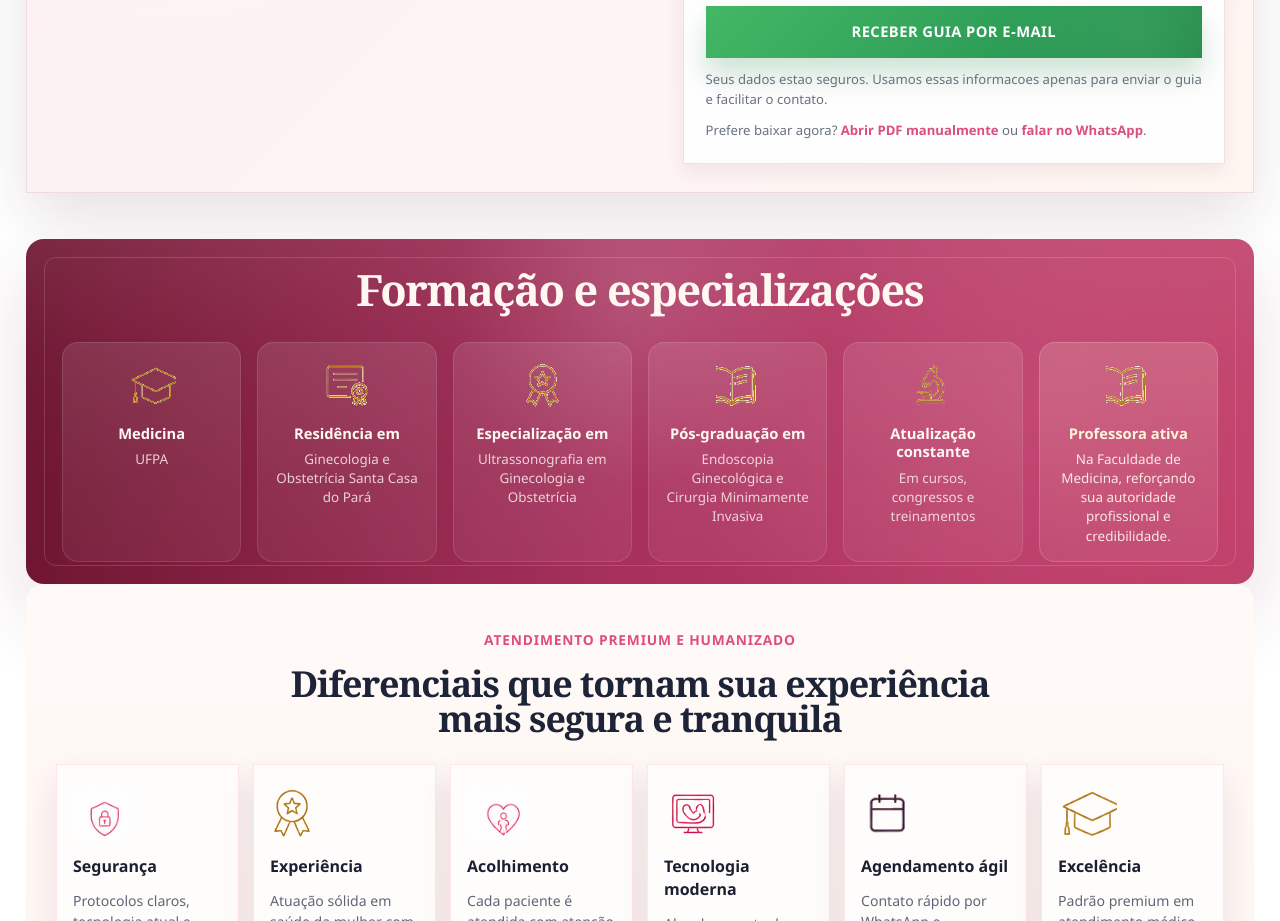
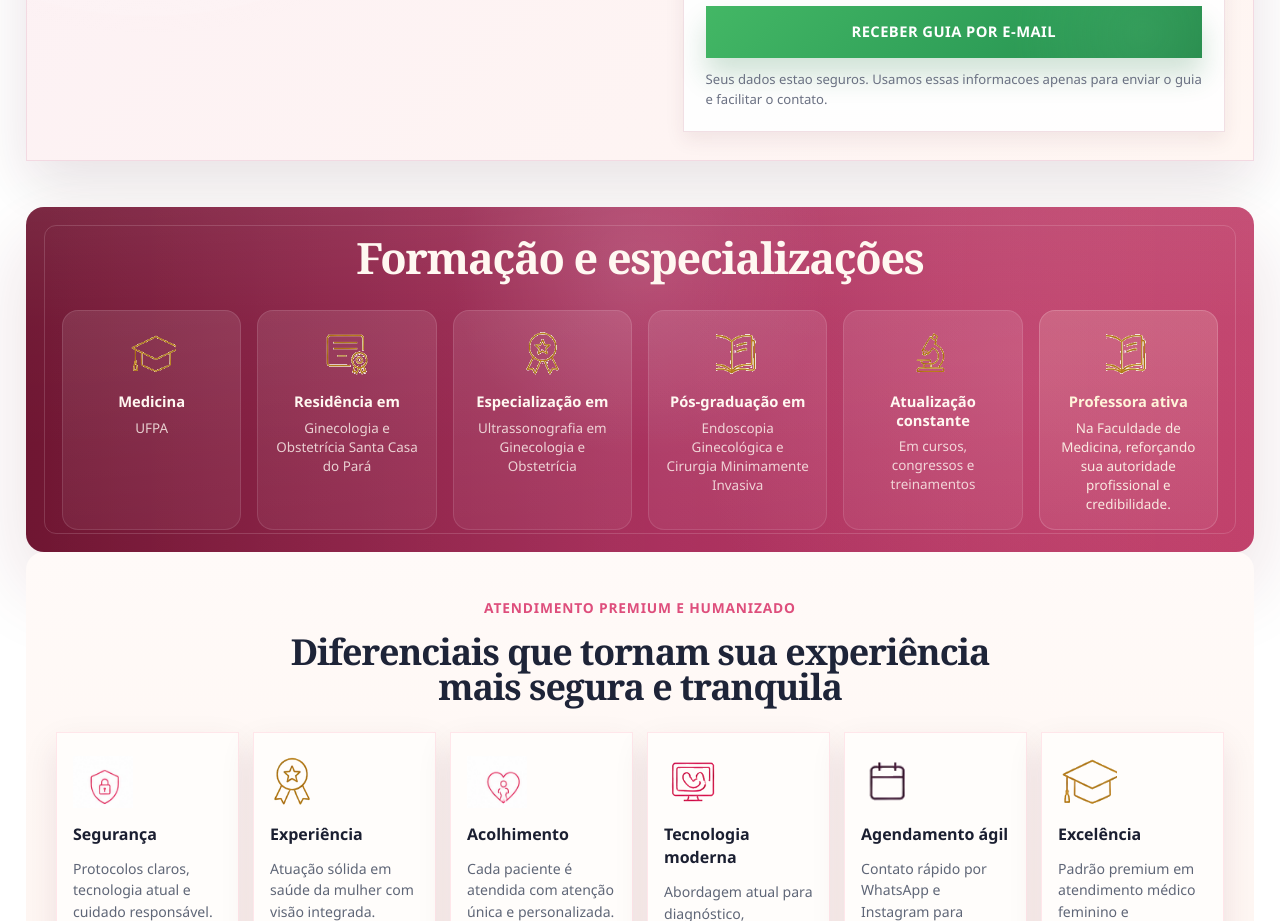
Before and after one commit to amazonashubsolutions-web/drajessicabarros, a React (Vite) app: page / in a window 1280 px wide. Shown: the part 2220-3141 px from the top of the page. Built offline with nearby package versions, Linux system fonts and the light colour scheme.

Commit message:
Remove manual PDF fallback from lead magnet

```diff
--- a/src/components/LeadMagnetSection.jsx
+++ b/src/components/LeadMagnetSection.jsx
@@ -1,5 +1,4 @@
 import { useMemo, useState } from "react";
-import guidePdfUrl from "../leadmagnet/leadmagnet.pdf?url";
 import { links } from "../data/content";
 import SectionHeading from "./SectionHeading";
 
@@ -102,7 +101,7 @@ export default function LeadMagnetSection() {
     } catch (error) {
       console.error("Lead magnet submit error:", error);
       setServerError(
-        "Nao foi possivel enviar o guia por e-mail agora. Se preferir, fale conosco pelo WhatsApp ou baixe o PDF manualmente.",
+        "Nao foi possivel enviar o guia por e-mail agora. Se preferir, fale conosco pelo WhatsApp.",
       );
     } finally {
       setIsSubmitting(false);
@@ -193,18 +192,6 @@ export default function LeadMagnetSection() {
           ) : null}
 
           {serverError ? <p className="lead-magnet-error">{serverError}</p> : null}
-
-          <p className="lead-magnet-fallback">
-            Prefere baixar agora?{" "}
-            <a href={guidePdfUrl} target="_blank" rel="noreferrer">
-              Abrir PDF manualmente
-            </a>{" "}
-            ou{" "}
-            <a href={links.whatsappCta} target="_blank" rel="noreferrer">
-              falar no WhatsApp
-            </a>
-            .
-          </p>
         </form>
       </div>
     </section>
```
